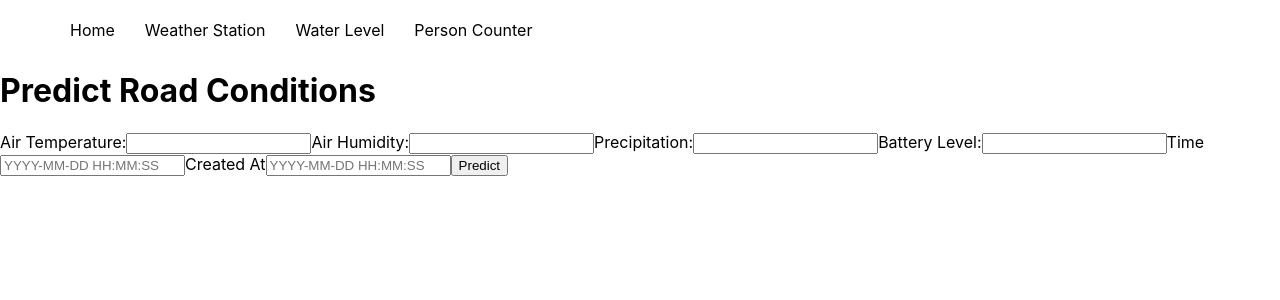
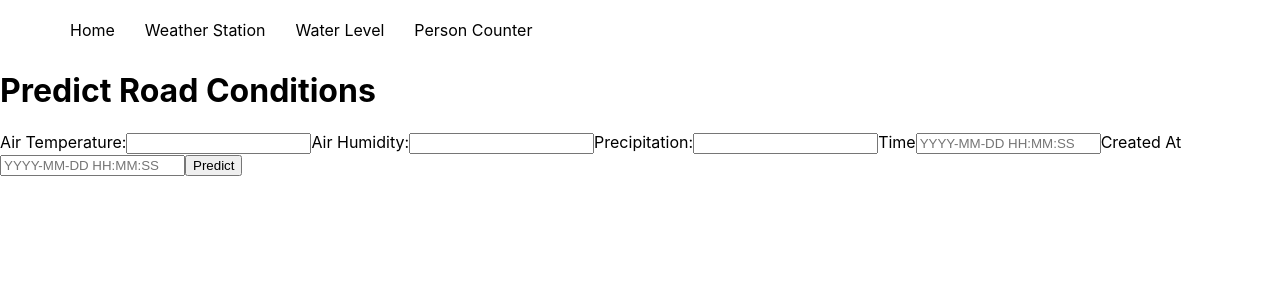
Before and after one commit to jabou19/Bachelor-Project, a React (Create React App) app in the folder Frontend/: page /weatherstationprediction in a window 1280 px wide. Shown: the top 300 px of the page. Built offline with nearby package versions, Linux system fonts and the light colour scheme.

Commit message:
Update WeatherPrediction.js

```diff
--- a/Frontend/src/Components/Prediction/WeatherPrediction.js
+++ b/Frontend/src/Components/Prediction/WeatherPrediction.js
@@ -6,7 +6,6 @@ function WeatherPrediction() {
         airTemperature: '',
         airHumidity: '',
         precipitation: '',
-        batteryLevel:'',
         time:'',
         createdAt:'',
     });
@@ -27,7 +26,6 @@ function WeatherPrediction() {
             airTemperature: parseFloat(inputs.airTemperature),
             airHumidity: parseFloat(inputs.airHumidity),
             precipitation: parseFloat(inputs.precipitation),
-            batteryLevel:parseFloat(inputs.batteryLevel),
             time: inputs.time,
             createdAt: inputs.createdAt,
         };
@@ -54,10 +52,6 @@ function WeatherPrediction() {
                     Precipitation:
                     <input type="number" name="precipitation" value={inputs.precipitation} onChange={handleChange} />
                 </label>
-                <label>
-                    Battery Level:
-                    <input type="number" name="batteryLevel" value={inputs.batteryLevel} onChange={handleChange} />
-                </label>
                 {/*type="datetime-local"*/}
                 <label>
                     Time
@@ -73,13 +67,12 @@ function WeatherPrediction() {
             {prediction &&   (
                 <div>
                     <h2>Prediction Results:</h2>
-                    {/*<p>Road Temperature: {prediction.roadTemperature.toFixed(2)}</p>*/}
+                    {/*<p>Road Temperature: {prediction.roadTemperature.toFixed(2)}</p>
                     <p>Air Temperature: {prediction.airTemperature.toFixed(2)}</p>
                     <p>Air Humidity: {prediction.airHumidity.toFixed(2)}</p>
                     <p>Precipitation: {prediction.precipitation.toFixed(2)}</p>
-                    <p> Battery Level: {prediction.batteryLevel.toFixed(2)}</p>
                     <p> Time: {prediction.time}</p>
-                    <p> CreatedAt: {prediction.createdAt}</p>
+                    <p> CreatedAt: {prediction.createdAt}</p>*/}
                     <p>Predicted RoadTemperature Score: {prediction.score.toFixed(2)}</p>
                 </div>
             )}
```
